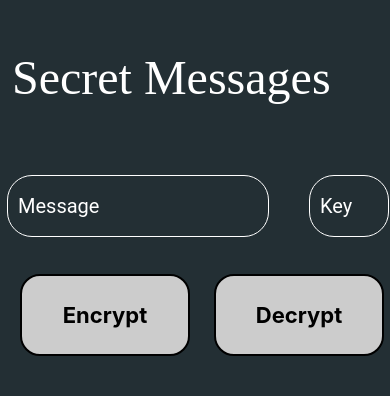
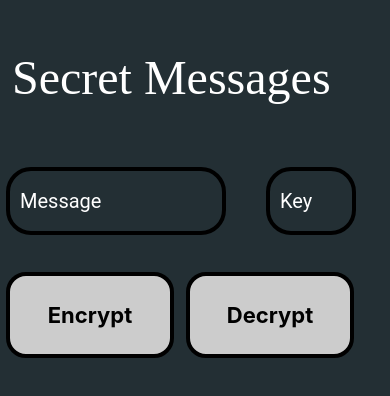
Before and after one commit to maazshakeel/Secret-Messages-App-With-React-Native, a React Native app: screen / in a window 390 px wide. Shown: the top 396 px of the page. Built offline with nearby package versions, Linux system fonts and the light colour scheme.

Commit message:
In the functionality file we are going paste all of the inputs and button and styles components

```diff
--- a/App.js
+++ b/App.js
@@ -51,9 +51,9 @@ const styles = StyleSheet.create({
     fontFamily: 'sans-serif-medium'
   },
   input: {
-    borderWidth: 1,
-    borderColor: 'white',
-    marginTop: 20,
+    borderWidth: 4,
+    borderColor: 'black',
+    marginTop: 12,
     marginHorizontal: 20,
     paddingHorizontal: 10,
     paddingVertical: 18,
@@ -62,13 +62,13 @@ const styles = StyleSheet.create({
     borderRadius: 25,
   },
   keyInputStyling: {
-    width: 15,
-    minWidth: 80,
+    width: 20,
+    minWidth: 90,
   },
   messageInputStyling: {
     width: 35,
-    minWidth: 262,
-    marginLeft: 7,
+    minWidth: 220,
+    marginLeft: 6,
   },
   separator: {
     marginVertical: 8,
@@ -98,20 +98,20 @@ const styles = StyleSheet.create({
   area:{
      backgroundColor: '#cccccc',
      borderRadius:20,
-     borderWidth:2,
+     borderWidth: 4,
      padding:2,
      margin:2,
-     marginLeft: 20,
-     width: 170,
+     marginLeft: 6,
+     width: 168,
   },
   areaD:{
      backgroundColor: '#cccccc',
      borderRadius:20,
-     borderWidth:2,
+     borderWidth: 4,
      padding:2,
      margin:2,
-     marginLeft: 22,
-     width: 170,
+     marginLeft: 10,
+     width: 168,
   },
   paragraph: {
     margin: 24,
```
